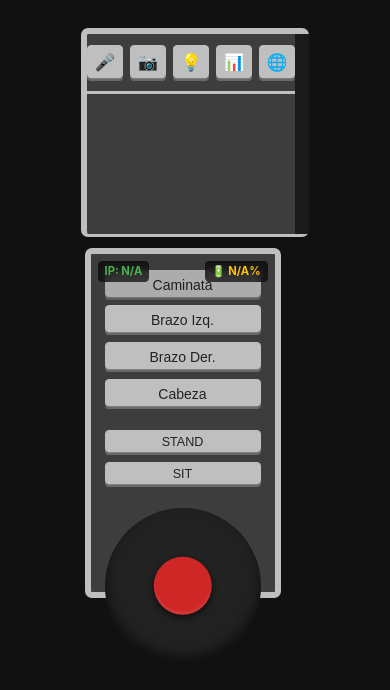
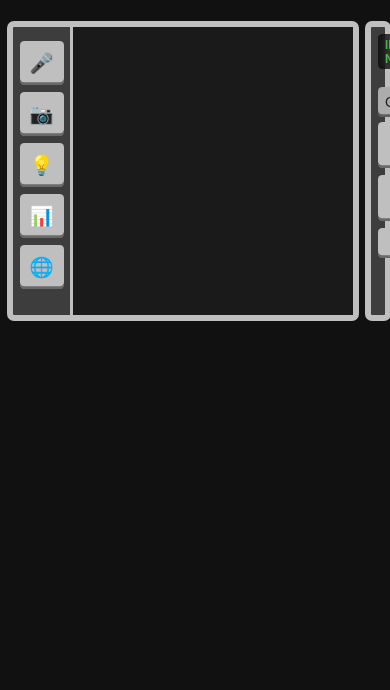
Before and after one commit to Limao0521/naoControl, a React (Create React App) app in the folder nao-control-react/: page / in a window 390 px wide. Shown: the top 690 px of the page. Built offline with nearby package versions, Linux system fonts and the light colour scheme; no server answers.

Commit message:
better responsive interface

```diff
--- a/nao-control-react/public/index.html
+++ b/nao-control-react/public/index.html
@@ -3,7 +3,7 @@
   <head>
     <meta charset="utf-8" />
     <link rel="icon" href="%PUBLIC_URL%/favicon.ico" />
-    <meta name="viewport" content="width=device-width, initial-scale=1" />
+    <meta name="viewport" content="width=device-width, initial-scale=1, maximum-scale=1, user-scalable=no" />
     <meta name="theme-color" content="#000000" />
     <meta
       name="description"
--- a/nao-control-react/src/components/NaoController.css
+++ b/nao-control-react/src/components/NaoController.css
@@ -1,11 +1,13 @@
 .nao-controller {
   display: flex;
   align-items: flex-start;
-  width: 100%;
+  width: 100vw;
   min-height: 100vh;
   position: relative;
   padding: 1rem;
   gap: 0;
+  overflow-x: auto;
+  box-sizing: border-box;
 }
 
 /* ─── Contenido principal ─── */
@@ -15,6 +17,8 @@
   flex-direction: column;
   align-items: center;
   padding: 0;
+  min-width: 0;
+  width: 100%;
 }
 
 /* ─── Contenedor principal ─── */
@@ -27,10 +31,12 @@
   border: 6px solid var(--light-gray);
   border-radius: .5rem;
   padding: 2rem 1rem;
-  max-width: 95vw;
+  width: 100%;
+  max-width: 800px;
   margin-top: 1rem;
   height: 350px;
   position: relative;
+  box-sizing: border-box;
 }
 
 /* ─── Status Info en las esquinas ─── */
@@ -61,31 +67,77 @@
 }
 
 /* ─── Responsive Design ─── */
-@media (max-width: 768px) {
+/* Tablets y pantallas medianas */
+@media (max-width: 1024px) {
   .nao-controller {
-    flex-direction: column;
-  }
-
-  .main-content {
     padding: 0.5rem;
   }
 
   .nes-pad {
-    grid-template-columns: 1fr;
-    grid-template-rows: auto auto auto;
-    gap: 1.5rem;
-    padding: 1.5rem;
+    height: 300px;
+    padding: 1.5rem 0.5rem;
   }
 }
 
-@media (max-width: 480px) {
-  .main-content {
+/* Pantallas pequeñas en landscape */
+@media (max-width: 768px) and (orientation: landscape) {
+  .nao-controller {
+    padding: 0.25rem;
+    gap: 0.5rem;
+  }
+
+  .nes-pad {
+    height: 250px;
+    padding: 1rem 0.5rem;
+    gap: 0.5rem;
+  }
+
+  .side-panel {
+    height: 250px;
+    margin-right: 0.5rem;
+  }
+
+  .side-panel-content {
+    width: 250px;
+  }
+}
+
+/* Mobile en landscape */
+@media (max-width: 480px) and (orientation: landscape) {
+  .nao-controller {
     padding: 0.25rem;
   }
 
   .nes-pad {
-    margin-top: 0.5rem;
-    padding: 1rem;
-    max-width: 98vw;
+    height: 200px;
+    padding: 0.5rem;
+    font-size: 0.9rem;
+  }
+
+  .side-panel {
+    height: 200px;
+    margin-right: 0.25rem;
+  }
+
+  .side-panel-nav {
+    width: 50px;
+    padding: 0.5rem 0;
+  }
+
+  .side-nav-btn {
+    width: 32px;
+    height: 32px;
+    font-size: 1rem;
+  }
+
+  .side-panel-content {
+    width: 200px;
   }
 }
+
+/* Ocultar en portrait para forzar landscape */
+@media (orientation: portrait) and (max-height: 768px) {
+  .nao-controller {
+    display: none;
+  }
+}
--- a/nao-control-react/src/components/NaoController.js
+++ b/nao-control-react/src/components/NaoController.js
@@ -4,6 +4,7 @@ import ModePanel from './ModePanel';
 import ControlButtons from './ControlButtons';
 import Joystick from './Joystick';
 import SidePanel from './SidePanel';
+import OrientationMessage from './OrientationMessage';
 import './NaoController.css';
 
 const NaoController = () => {
@@ -121,6 +122,9 @@ const NaoController = () => {
 
   return (
     <div className="nao-controller">
+      {/* Orientation Message */}
+      <OrientationMessage />
+
       {/* Side Panel */}
       <SidePanel
         activeMenu={activeMenu}
--- /dev/null
+++ b/nao-control-react/src/components/OrientationMessage.css
@@ -0,0 +1,63 @@
+/* ─── Orientation Message ─── */
+.orientation-overlay {
+  position: fixed;
+  top: 0;
+  left: 0;
+  width: 100vw;
+  height: 100vh;
+  background: rgba(0, 0, 0, 0.9);
+  display: none;
+  justify-content: center;
+  align-items: center;
+  z-index: 9999;
+  backdrop-filter: blur(10px);
+}
+
+.orientation-message {
+  text-align: center;
+  color: white;
+  padding: 2rem;
+  border-radius: 1rem;
+  background: rgba(255, 255, 255, 0.1);
+  border: 2px solid rgba(255, 255, 255, 0.2);
+}
+
+.phone-icon {
+  font-size: 4rem;
+  margin-bottom: 1rem;
+  animation: pulse 2s infinite;
+}
+
+.orientation-message h2 {
+  font-size: 1.5rem;
+  margin: 1rem 0;
+  color: #4CAF50;
+}
+
+.orientation-message p {
+  font-size: 1rem;
+  margin: 1rem 0;
+  opacity: 0.8;
+}
+
+.rotate-icon {
+  font-size: 2rem;
+  animation: rotate 2s infinite linear;
+}
+
+@keyframes pulse {
+  0%, 100% { transform: scale(1); }
+  50% { transform: scale(1.1); }
+}
+
+@keyframes rotate {
+  0% { transform: rotate(0deg); }
+  100% { transform: rotate(360deg); }
+}
+
+/* ─── Mostrar solo en modo portrait ─── */
+@media (orientation: portrait) and (max-height: 768px) {
+  .orientation-overlay {
+    display: flex;
+  }
+}
--- /dev/null
+++ b/nao-control-react/src/components/OrientationMessage.js
@@ -0,0 +1,17 @@
+import React from 'react';
+import './OrientationMessage.css';
+
+const OrientationMessage = () => {
+  return (
+    <div className="orientation-overlay">
+      <div className="orientation-message">
+        <div className="phone-icon">📱</div>
+        <h2>Gira tu dispositivo</h2>
+        <p>Esta aplicación funciona mejor en modo horizontal</p>
+        <div className="rotate-icon">🔄</div>
+      </div>
+    </div>
+  );
+};
+
+export default OrientationMessage;
--- a/nao-control-react/src/components/SidePanel.css
+++ b/nao-control-react/src/components/SidePanel.css
@@ -8,6 +8,8 @@
   margin-right: 1rem;
   background: var(--dark-gray);
   height: 350px;
+  flex-shrink: 0;
+  box-sizing: border-box;
 }
 
 /* ─── Navigation vertical ─── */
@@ -71,27 +73,25 @@
 }
 
 /* ─── Responsive Design ─── */
-@media (max-width: 768px) {
+/* Tablets */
+@media (max-width: 1024px) {
   .side-panel {
-    flex-direction: row;
-    height: auto;
-    width: 100%;
-    border-right: none;
-    border-bottom: 3px solid var(--light-gray);
-  }
-
-  .side-panel-nav {
-    width: 100%;
-    height: 60px;
-    flex-direction: row;
-    justify-content: center;
-    border-right: none;
-    border-bottom: 3px solid var(--light-gray);
+    height: 300px;
   }
 
   .side-panel-content {
-    width: 100%;
-    height: 200px;
+    width: 280px;
+  }
+}
+
+/* Pantallas pequeñas en landscape */
+@media (max-width: 768px) and (orientation: landscape) {
+  .side-panel {
+    height: 250px;
+  }
+
+  .side-panel-content {
+    width: 250px;
   }
 
   .side-nav-btn {
@@ -100,3 +100,32 @@
     font-size: 1.2rem;
   }
 }
+
+/* Mobile en landscape */
+@media (max-width: 480px) and (orientation: landscape) {
+  .side-panel {
+    height: 200px;
+  }
+
+  .side-panel-nav {
+    width: 50px;
+    padding: 0.5rem 0;
+  }
+
+  .side-nav-btn {
+    width: 32px;
+    height: 32px;
+    font-size: 1rem;
+  }
+
+  .side-panel-content {
+    width: 200px;
+  }
+}
+
+/* Ocultar en portrait */
+@media (orientation: portrait) and (max-height: 768px) {
+  .side-panel {
+    display: none;
+  }
+}
--- a/nao-control-react/src/index.css
+++ b/nao-control-react/src/index.css
@@ -17,23 +17,25 @@
 
 html {
   font-size: clamp(14px,3vw,18px);
+  overflow-x: hidden;
 }
 
 body {
   margin: 0;
-  background: #111;
-  color: #fff;
-  min-height: 100vh;
-  display: flex;
-  flex-direction: column;
-  align-items: center;
   font-family: -apple-system, BlinkMacSystemFont, 'Segoe UI', 'Roboto', 'Oxygen',
     'Ubuntu', 'Cantarell', 'Fira Sans', 'Droid Sans', 'Helvetica Neue',
     sans-serif;
   -webkit-font-smoothing: antialiased;
   -moz-osx-font-smoothing: grayscale;
+  background: #2c2c2c;
+  color: white;
+  width: 100vw;
+  height: 100vh;
   overflow-x: hidden;
   overscroll-behavior-y: contain;
+  display: flex;
+  flex-direction: column;
+  align-items: center;
 }
 
 code {
```
